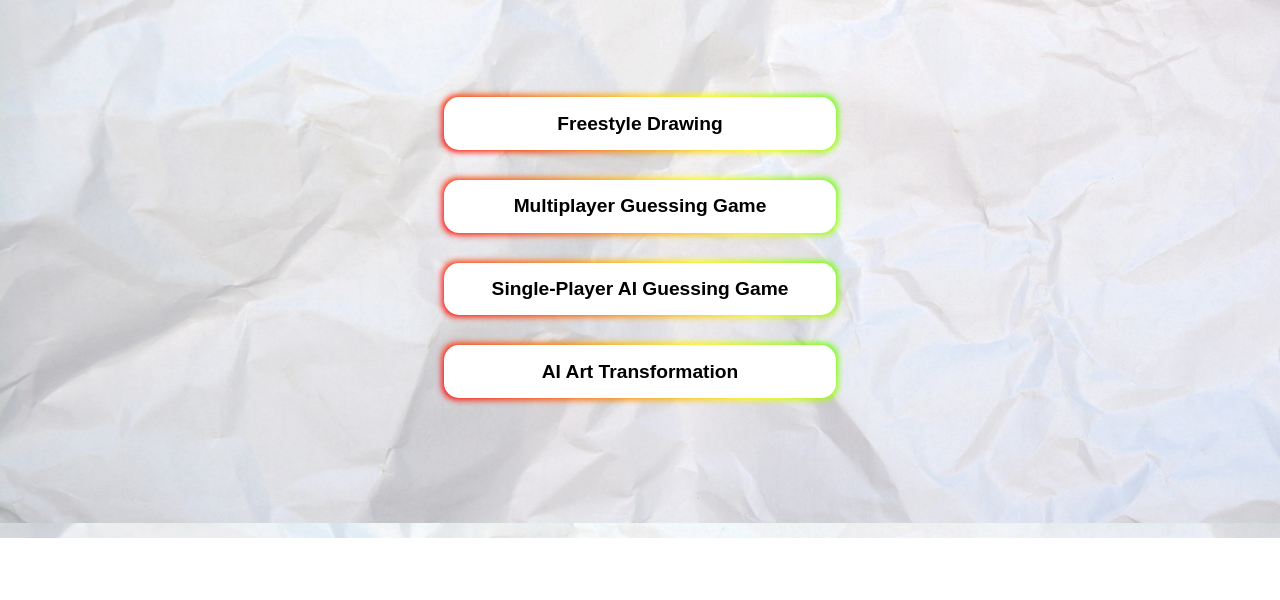
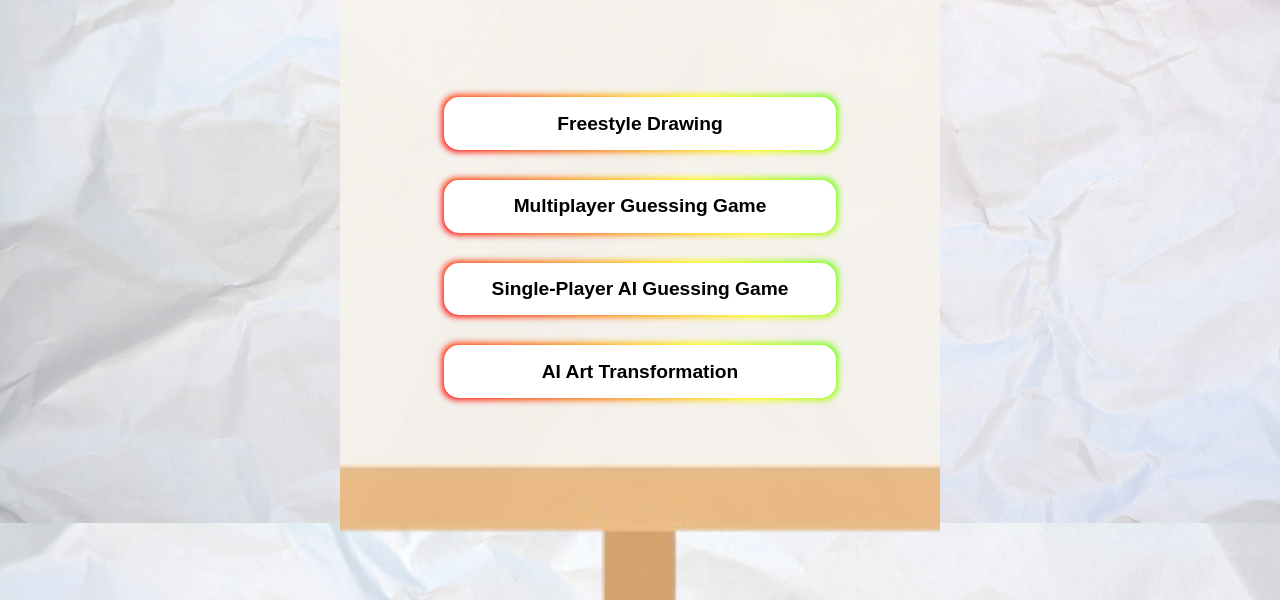
Before and after one commit to simriks/gestura-simrik, a website: page public/home.html in a window 1280 px wide. Shown: the part 277-877 px from the top of the page. Before the commit the page ends 815 px from the top, so only its background shows below. Drawn offline with Linux system fonts and the light colour scheme.

Commit message:
Update styles.css

```diff
--- a/public/styles.css
+++ b/public/styles.css
@@ -43,7 +43,7 @@ body {
   transform: translateX(-50%);
   width: 90%;
   max-width: 600px;
-  height: auto;
+  height: 115%;
   object-fit: cover;
   z-index: 0;
   opacity: 0.9;
```
